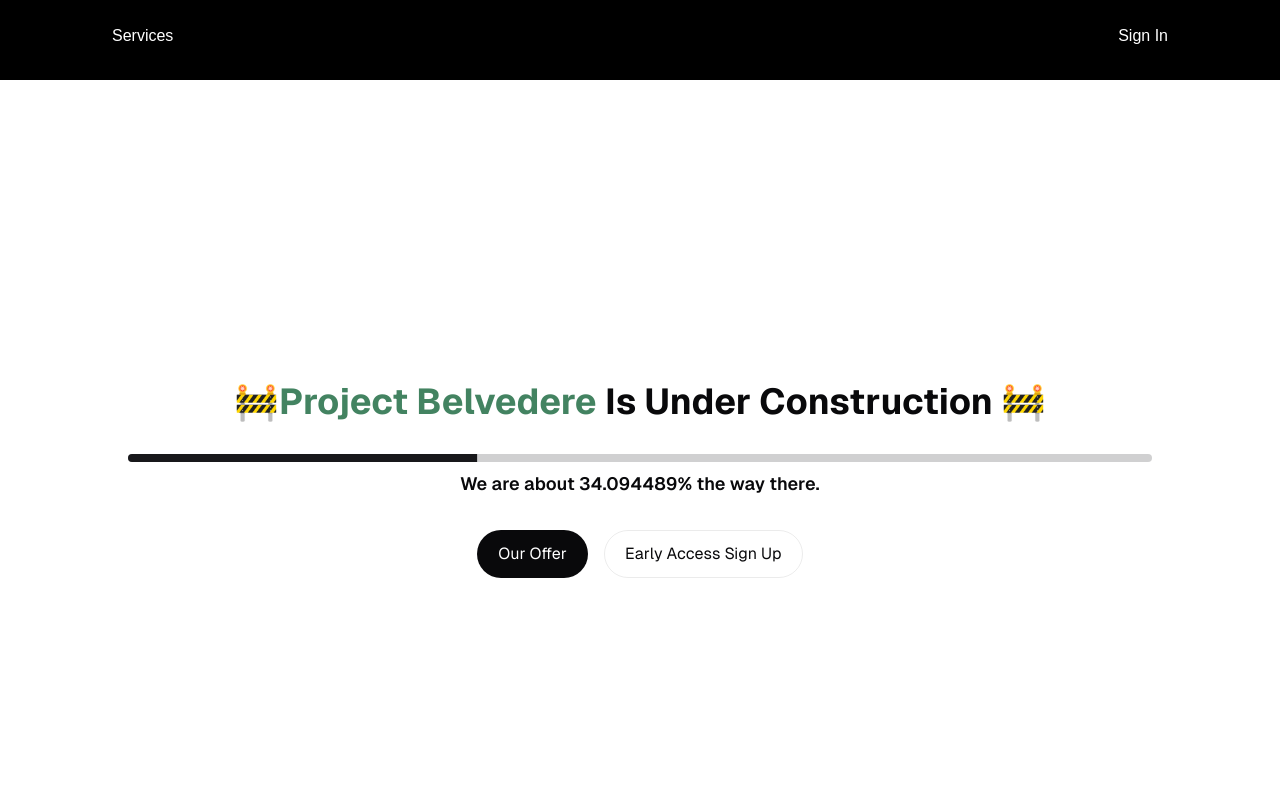
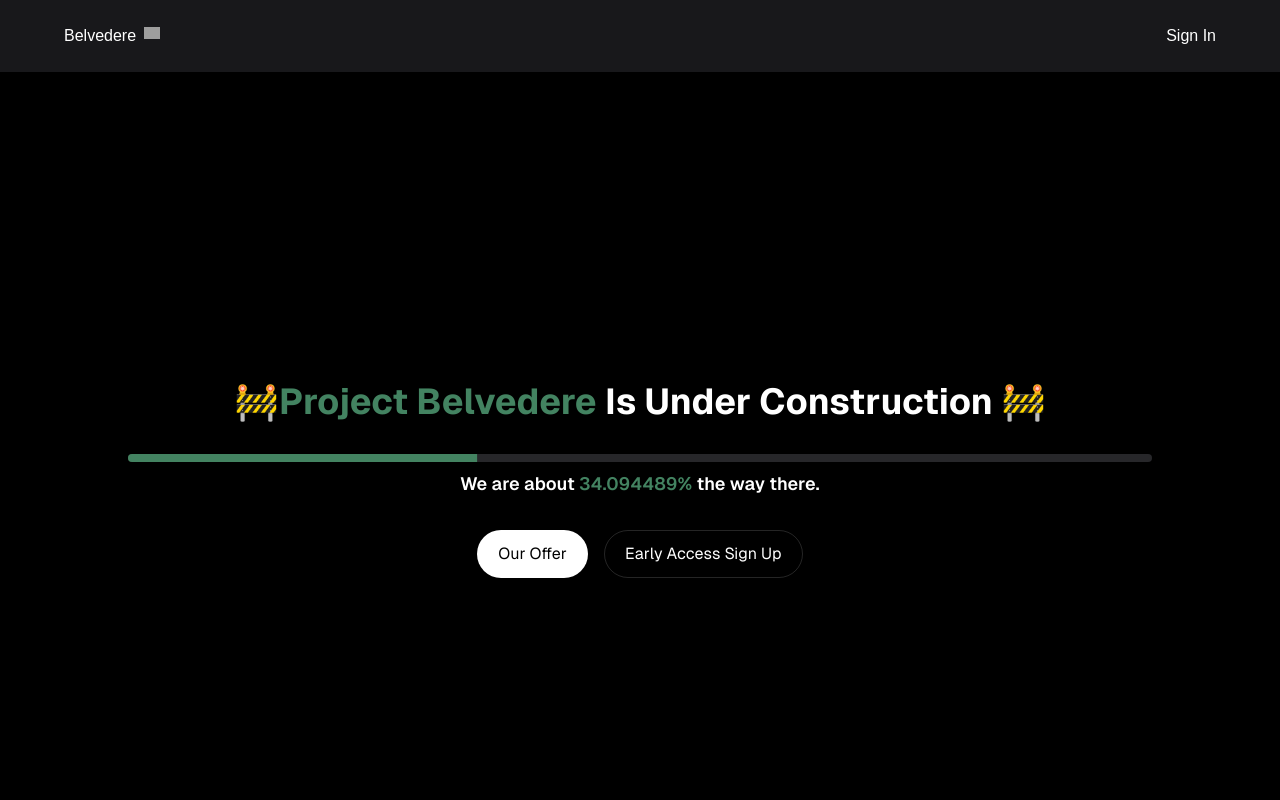
Before and after one commit to AlekTurkmen/belvedere-2, a Next.js app: page / in a window 1280 px wide. Shown: the top 800 px of the page. Built offline with nearby package versions, Linux system fonts and the light colour scheme; grey boxes are pictures that could not be loaded.

Commit message:
converted to black, next steps are to add penguin logo to page

```diff
--- a/app/layout.tsx
+++ b/app/layout.tsx
@@ -28,7 +28,7 @@ export default function RootLayout({children,}: Readonly<{ children: React.React
         <Navbar />
         <main
           id="skip"
-          className="min-h-[calc(100dvh-4rem)] md:min-h[calc(100dvh-5rem)]"
+          className="min-h-[calc(100dvh-4rem)] md:min-h[calc(100dvh-4rem)]"
         >
           {children}
         </main>
--- a/app/page.tsx
+++ b/app/page.tsx
@@ -4,13 +4,13 @@ import { ProgressDemo } from '@/components/ProgressDemo';
 
 export default function Home() {
   return (
-    <div className="grid grid-rows-[20px_1fr_20px] items-center justify-items-center min-h-screen p-8 pb-20 gap-16 sm:p-20 font-[family-name:var(--font-geist-sans)]">
+    <div className="grid grid-rows-[20px_1fr_20px] items-center justify-items-center min-h-screen p-8 pb-20 gap-16 sm:p-20 font-[family-name:var(--font-geist-sans)] bg-black text-white">
         <main className="flex flex-col gap-8 row-start-2 items-center">
           <a className="text-4xl font-bold">🚧<span style={{ color: '#438361' }}>Project Belvedere</span> Is Under Construction 🚧</a>
           <ProgressDemo />
           <div className="flex gap-4 items-center justify-center flex-col sm:flex-row">
               <a
-              className="rounded-full border border-solid border-transparent transition-colors flex items-center justify-center bg-foreground text-background gap-2 hover:bg-[#438361] dark:hover:bg-[#438361] text-sm sm:text-base h-10 sm:h-12 px-4 sm:px-5"
+              className="rounded-full border border-solid border-transparent transition-colors flex items-center justify-center bg-white text-black gap-2 hover:bg-[#438361] hover:text-white dark:hover:bg-[#438361] text-sm sm:text-base h-10 sm:h-12 px-4 sm:px-5"
               href="https://alekturkmen.com/project-belvedere"
               target="_blank"
               rel="noopener noreferrer"
@@ -18,7 +18,7 @@ export default function Home() {
               Our Offer
               </a>
             <a
-              className="rounded-full border border-solid border-black/[.08] dark:border-white/[.145] transition-colors flex items-center justify-center hover:bg-[#438361] dark:hover:bg-[#438361] hover:border-transparent text-sm sm:text-base h-10 sm:h-12 px-4 sm:px-5"
+              className="rounded-full border border-solid border-white/[.145] transition-colors flex items-center justify-center hover:bg-[#438361] dark:hover:bg-[#438361] hover:border-transparent text-sm sm:text-base h-10 sm:h-12 px-4 sm:px-5"
               href="https://app.formbricks.com/s/cm37zuhz0000bc4b4132dinci?suId=c9d73699e949b625e9ff29f839129202:cd2a9f994e4cec124bb69dd81af88cc7cc19f03776dd7335fee7387b06336260"
               target="_blank"
               rel="noopener noreferrer"
--- a/components/ProgressDemo.tsx
+++ b/components/ProgressDemo.tsx
@@ -67,9 +67,9 @@ export function ProgressDemo() {
 
   return (
     <div className="flex flex-col items-center">
-      <Progress value={progress} className="w-[80vw]" />
+      <Progress value={progress} className="w-[80vw] [&>div]:bg-[#438361] bg-zinc-800" />
       <span className="mt-2 text-lg font-semibold">
-        We are about {progress.toFixed(decimalPlaces)}% the way there.
+        We are about <span style={{ color: '#438361' }}>{progress.toFixed(decimalPlaces)}%</span> the way there.
       </span>
     </div>
   )
--- a/components/ui/Navbar/Navbar.tsx
+++ b/components/ui/Navbar/Navbar.tsx
@@ -5,7 +5,7 @@ export default function Navbar() {
 
   return (
     <nav className={s.root}>
-      <div className="max-w-6xl px-6 mx-auto">
+      <div className="bg-zinc-900 text-white px-6">
         <Navlinks />
       </div>
     </nav>
--- a/components/ui/Navbar/Navlinks.tsx
+++ b/components/ui/Navbar/Navlinks.tsx
@@ -1,6 +1,7 @@
 'use client';
 
 import Link from 'next/link';
+import Image from 'next/image';
 
 interface NavlinksProps {
   user?: any;
@@ -10,10 +11,19 @@ export default function Navlinks({ user }: NavlinksProps) {
   return (
     <div className="text-white px-6 py-6">
       <div className="flex flex-wrap justify-between items-center max-w-6xl mx-auto">
-        <div className="flex-1">
+        <div className="flex-1 flex items-center">
           <Link href="/" className="hover:text-zinc-200 transition">
-            Services
+            Belvedere
           </Link>
+          <div className="relative -right-2 -top-1">
+            <Image
+              src="/public/BelvederePenguin.png"
+              alt=""
+              width={16}
+              height={16}
+              className="inline-block"
+            />
+          </div>
         </div>
         <div className="flex justify-end flex-1">
           <Link href="/login" className="hover:text-zinc-200 transition">
```
Also changed, not shown: public/BelvederePenguin.png (added).
